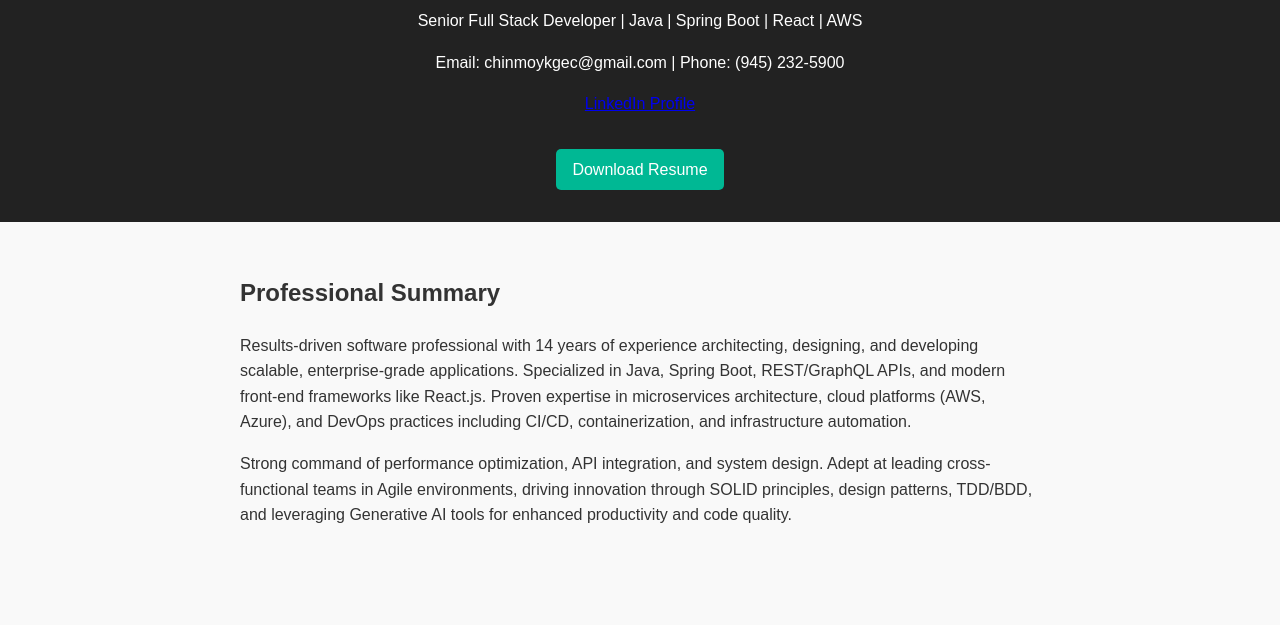
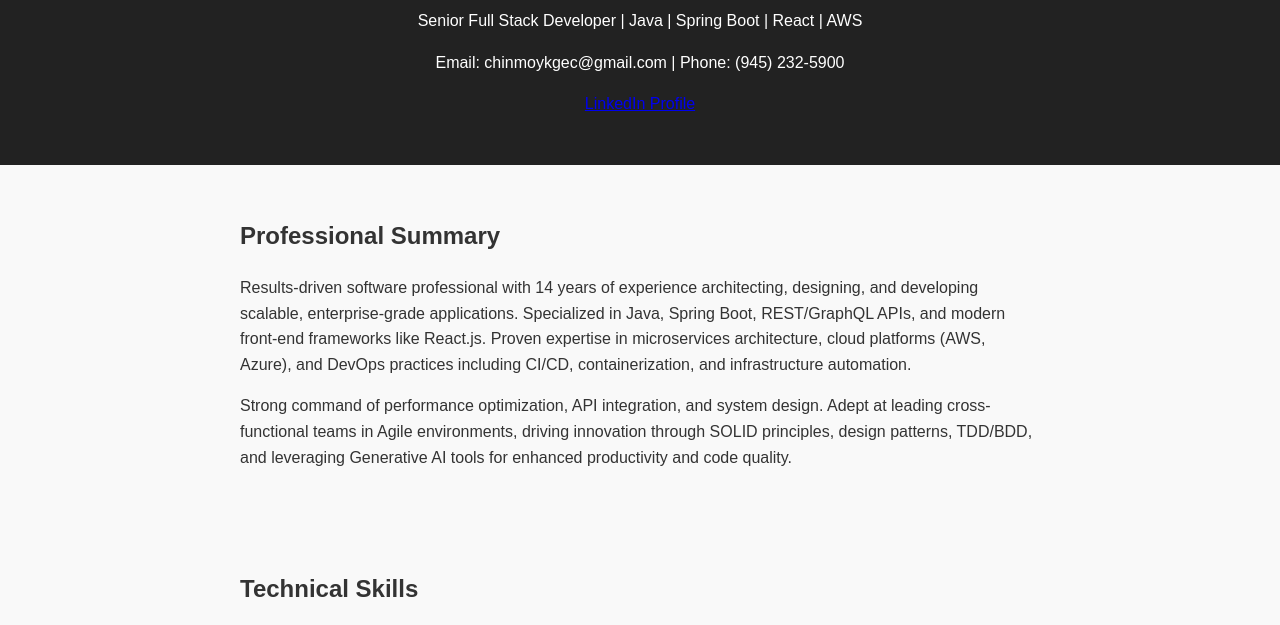
Before and after one commit to chinmoykgec/portfolio, a plain HTML site: page index.html in a window 1280 px wide. Shown: the part 118-743 px from the top of the page. Drawn offline with Linux system fonts and the light colour scheme.

Commit message:
Update index.html

```diff
--- a/index.html
+++ b/index.html
@@ -12,7 +12,6 @@
     <p>Senior Full Stack Developer | Java | Spring Boot | React | AWS</p>
     <p>Email: chinmoykgec@gmail.com | Phone: (945) 232-5900</p>
     <p><a href="https://www.linkedin.com/in/chinmoy-tarafdar-b422b425/" target="_blank">LinkedIn Profile</a></p>
-    <a href="Chinmoy Tarafdar.pdf" class="button" target="_blank">Download Resume</a>
   </header>
 
   <section id="summary">
```
